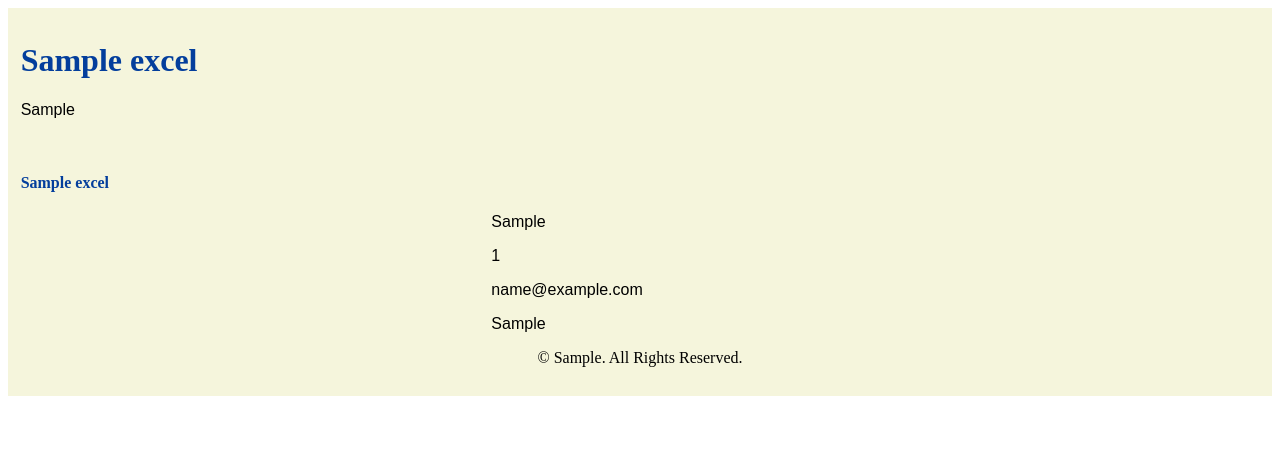
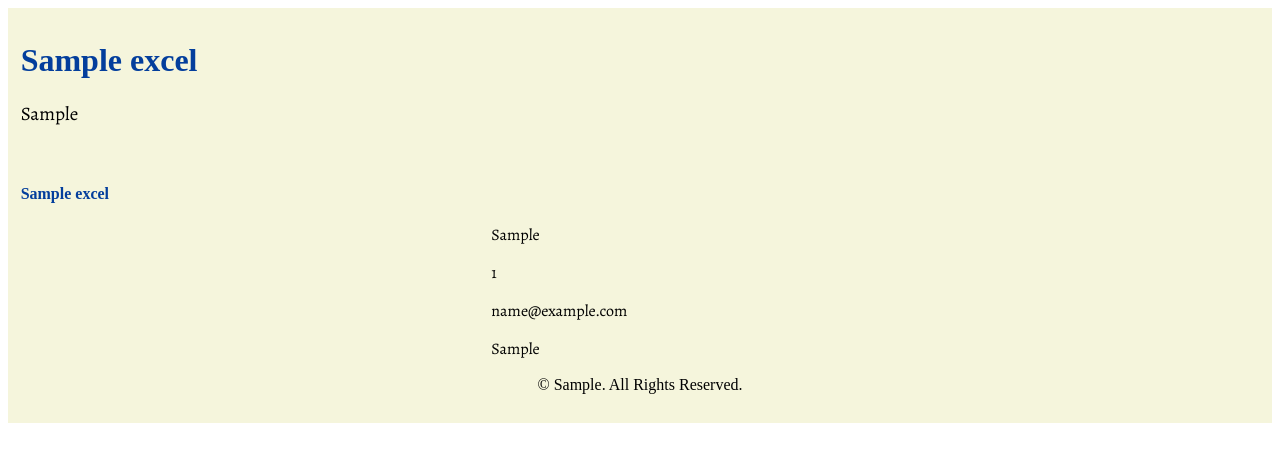
Before and after one commit to WisetechSourceProduct/AutomationProductCatalogue, a Django app: template wiseProductCatalog/templates/footer.html in a window 1280 px wide. Shown: the top 462 px of the page. Run offline with Django 5.2, Linux system fonts and the light colour scheme; the template is opened without the code that fills it: most values are stand-ins (such as "Sample title", 1, 10 or a date in 2020).

Commit message:
fonts Changes in Footer

```diff
--- a/wiseProductCatalog/templates/footer.html
+++ b/wiseProductCatalog/templates/footer.html
@@ -11,13 +11,14 @@
     }
 
 </style>
+<link href="https://fonts.googleapis.com/css2?family=Alegreya:ital,wght@0,400..900;1,400..900&display=swap" rel="stylesheet">
 <div class="container-fluid footer foot py-9 my-6 mb-0 wow bounceInUp text-center" style = "padding :1%;background-color:#f5f5dc;" data-wow-delay="0.1s">
     <div class="container">
         <div class="row">
             <div class="col-lg-6 col-md-18">
                 <div class="footer-item">
                     <h1 class="text-primary1"  style="font-family:timesnewroman;">{{excel_data.wiseFooterCompanyName}}</h1>
-                    <p class="lh-lg mb-4" style="font-family:arial">{{excel_data.wiseFooterTagLine}}</p>
+                    <p class="lh-lg mb-4" style="font-family:Alegreya;font-size:19px;">{{excel_data.wiseFooterTagLine}}</p>
                     <div class="footer-icon d-flex justify-content-center">
                         <a href="{{excel_data.wiseLinkFooter}}" class="btn btn-primary btn-sm-square me-2 rounded-circle"  style="position: relative;"><i class="bi bi-link-45deg"></i></a>
                         <a href= "{{excel_data.facebookLogo}}" class="btn btn-primary btn-sm-square me-2 rounded-circle" style="position: relative;"><i class="fab fa-facebook"></i></a>
@@ -31,7 +32,7 @@
             <div class="col-lg-6 col-md-18">
                 <div class="footer-item">
                     <h4 class="text-primary1" style="font-family:timesnewroman;">{{excel_data.wiseFooterContactHeading}}</h4>
-                    <div class="d-flex flex-column align-items-start " style= "margin-left : 38%;font-family:arial">
+                    <div class="d-flex flex-column align-items-start " style= "margin-left : 38%;font-family:Alegreya">
                         <p><i class="fa fa-map-marker-alt text-primary me-2"></i>{{excel_data.wiseFooterLocation}}</p>
                         <p><i class="fa fa-phone-alt text-primary me-2"></i>{{excel_data.wiseFooterPhoneNumber}}</p>
                         <p><i class="fas fa-envelope text-primary me-2"></i>{{excel_data.wiseFooterGmail}}</p>
--- a/wiseProductCatalog/wiseProductCatalogApp/views.py
+++ b/wiseProductCatalog/wiseProductCatalogApp/views.py
@@ -1,8 +1,8 @@
 from django.shortcuts import render
 import pandas as pd
 
-# excel_file_path = "https://github.com/WisetechSourceProduct/AutomationProductCatalogue/raw/main/wiseProductCatalog/static/required_documents/wiseProductCatalogContentSheet.xlsx"
-excel_file_path = "C:/Users/harih/OneDrive/Desktop/testSheet.xlsx"
+excel_file_path = "https://github.com/WisetechSourceProduct/AutomationProductCatalogue/raw/main/wiseProductCatalog/static/required_documents/wiseProductCatalogContentSheet.xlsx"
+#excel_file_path = "C:/Users/harih/OneDrive/Desktop/testSheet.xlsx"
 
 
 
```
